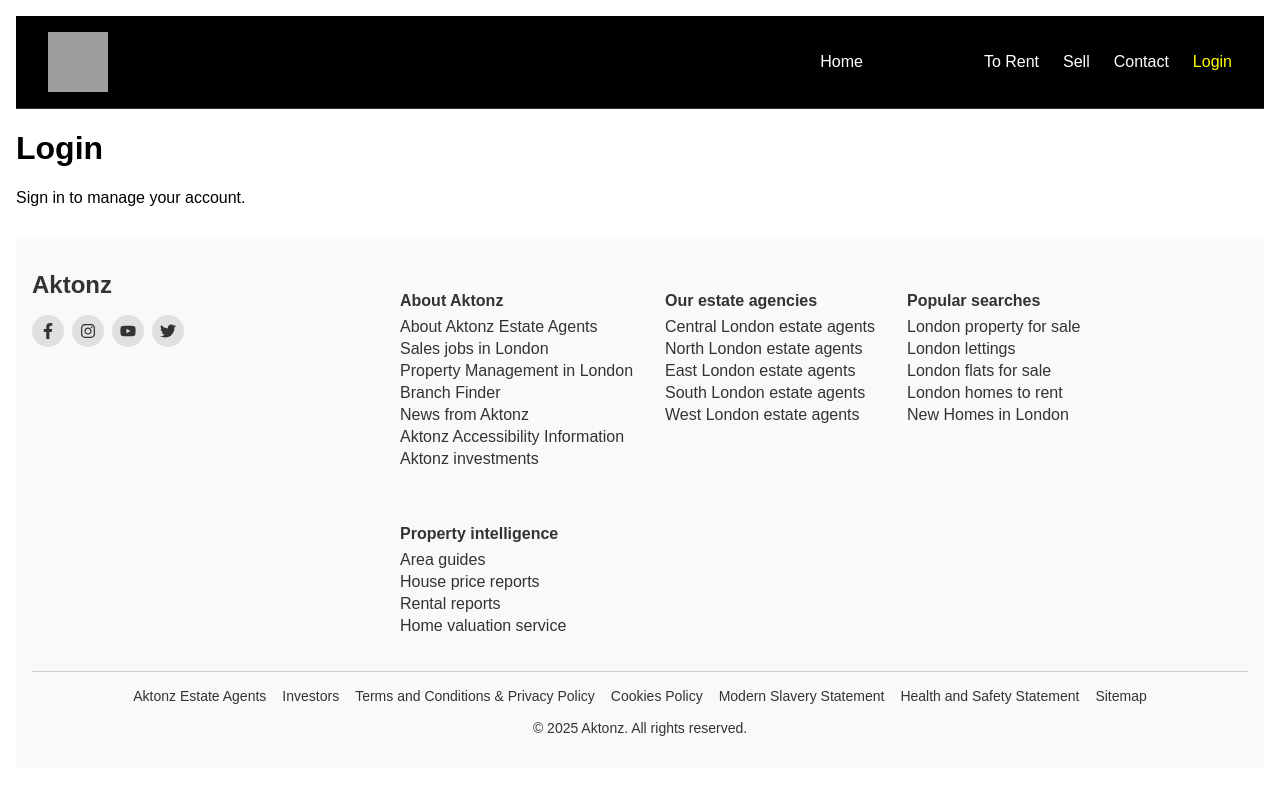
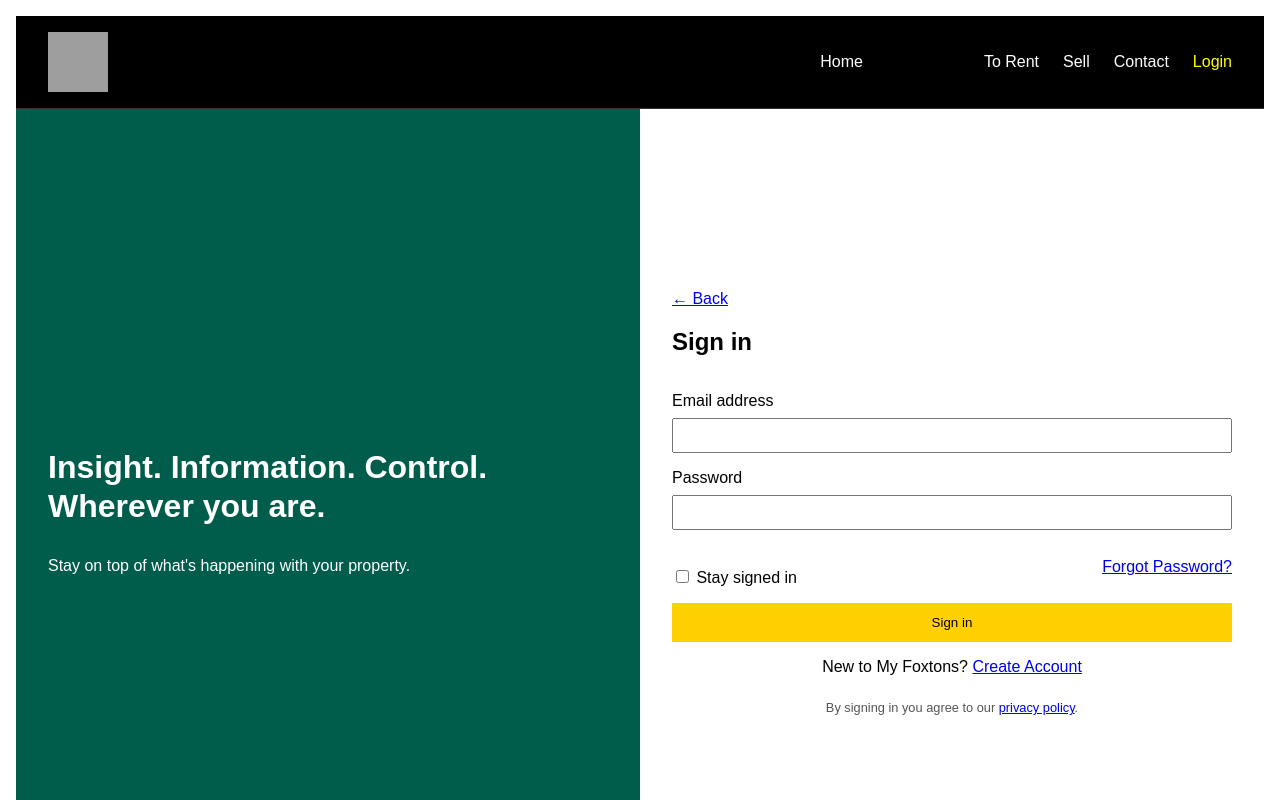
Before and after one commit to ewebtechsuk/aktonz2, a Next.js app: page /login in a window 1280 px wide. Shown: the top 800 px of the page. Built offline with nearby package versions, Linux system fonts and the light colour scheme; grey boxes are pictures that could not be loaded.

Commit message:
Revamp login page with styled two-column layout

```diff
--- a/pages/login.js
+++ b/pages/login.js
@@ -1,10 +1,36 @@
-import styles from '../styles/Home.module.css';
+import Link from 'next/link';
+import styles from '../styles/Login.module.css';
 
 export default function Login() {
   return (
-    <main className={styles.main}>
-      <h1>Login</h1>
-      <p>Sign in to manage your account.</p>
-    </main>
+    <div className={styles.container}>
+      <div className={styles.brandSection}>
+        <h1>Insight. Information. Control. Wherever you are.</h1>
+        <p>Stay on top of what's happening with your property.</p>
+      </div>
+      <div className={styles.formSection}>
+        <Link href="/">← Back</Link>
+        <h2>Sign in</h2>
+        <form>
+          <label htmlFor="email">Email address</label>
+          <input id="email" type="email" />
+          <label htmlFor="password">Password</label>
+          <input id="password" type="password" />
+          <div className={styles.formFooter}>
+            <label>
+              <input type="checkbox" /> Stay signed in
+            </label>
+            <Link href="#">Forgot Password?</Link>
+          </div>
+          <button type="submit" className={styles.button}>Sign in</button>
+        </form>
+        <p className={styles.createAccount}>
+          New to My Foxtons? <Link href="#">Create Account</Link>
+        </p>
+        <p className={styles.legal}>
+          By signing in you agree to our <Link href="#">privacy policy</Link>.
+        </p>
+      </div>
+    </div>
   );
 }
--- /dev/null
+++ b/styles/Login.module.css
@@ -0,0 +1,59 @@
+.container {
+  display: flex;
+  min-height: 100vh;
+}
+.brandSection {
+  flex: 1;
+  background: #005c4b;
+  color: #fff;
+  padding: 2rem;
+  display: flex;
+  flex-direction: column;
+  justify-content: center;
+}
+.brandSection h1 {
+  font-size: 2rem;
+  line-height: 1.2;
+  margin-bottom: 1rem;
+}
+.formSection {
+  flex: 1;
+  padding: 2rem;
+  display: flex;
+  flex-direction: column;
+  justify-content: center;
+}
+.formSection form {
+  display: flex;
+  flex-direction: column;
+}
+.formSection label {
+  margin-top: 1rem;
+}
+.formSection input {
+  margin-top: 0.5rem;
+  padding: 0.5rem;
+}
+.formFooter {
+  display: flex;
+  justify-content: space-between;
+  align-items: center;
+  margin-top: 1rem;
+}
+.button {
+  margin-top: 1rem;
+  padding: 0.75rem;
+  background: #ffd100;
+  border: none;
+  cursor: pointer;
+}
+.createAccount {
+  margin-top: 1rem;
+  text-align: center;
+}
+.legal {
+  margin-top: 0.5rem;
+  font-size: 0.8rem;
+  color: #555;
+  text-align: center;
+}
```
Also changed, not shown: pages/about.js (added, +10 -0 lines), pages/contact.js (+9 -1 lines).
